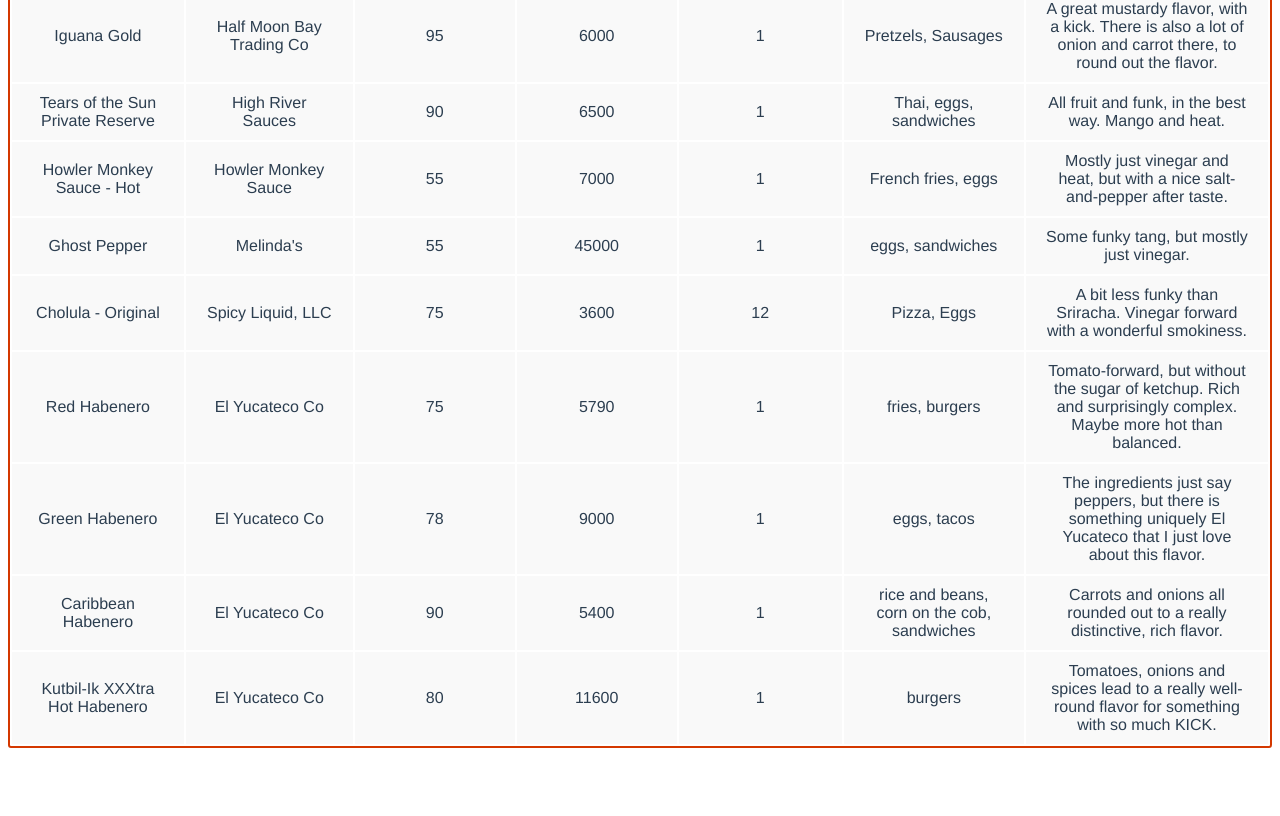
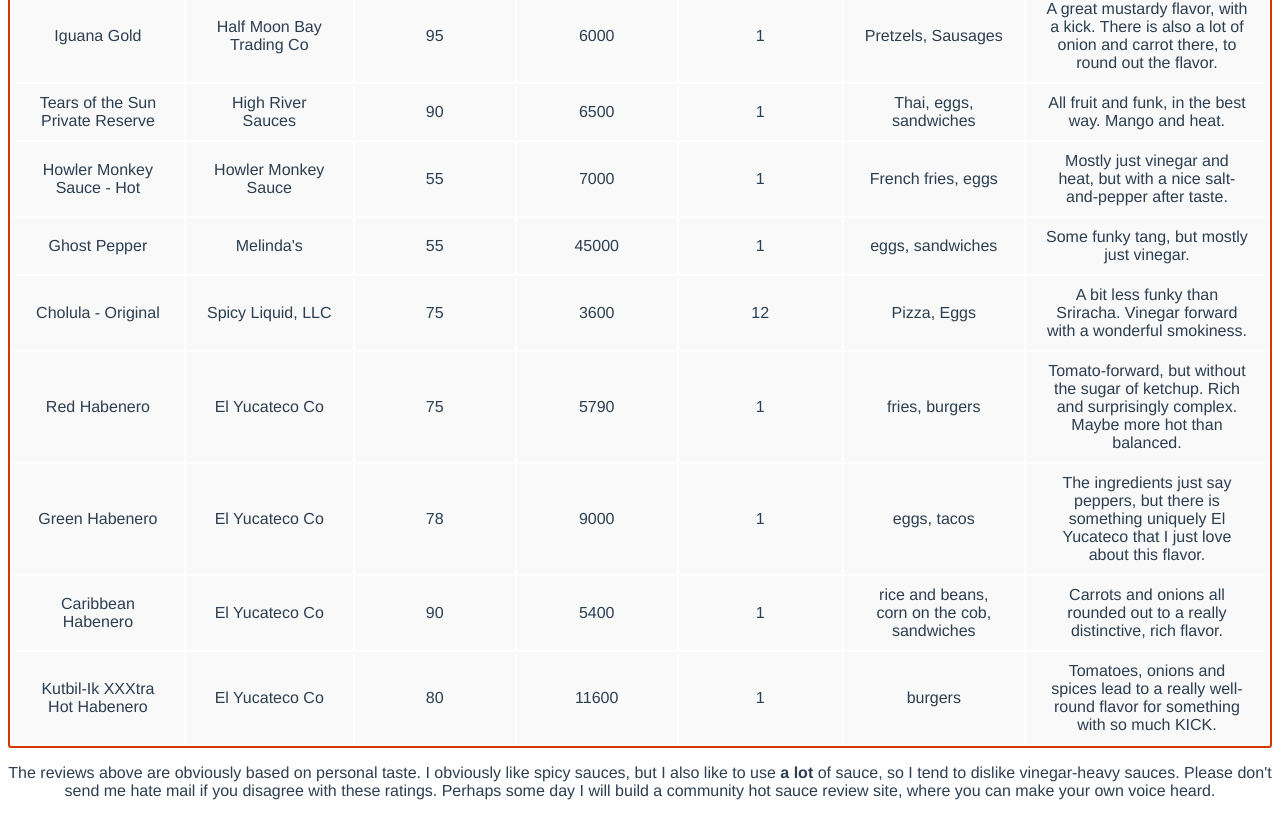
Before and after one commit to john-science/pepperhead, a Vue app: page / in a window 1280 px wide. Shown: the part 805-1621 px from the top of the page. Before the commit the page ends 1561 px from the top, so only its background shows below. Built offline with nearby package versions, Linux system fonts and the light colour scheme.

Commit message:
Adding Nerd Rage disclaimer

```diff
--- a/src/components/HotSauceTable.vue
+++ b/src/components/HotSauceTable.vue
@@ -26,6 +26,9 @@
         </tr>
       </tbody>
     </table>
+
+    <p>The reviews above are obviously based on personal taste. I obviously like spicy sauces, but I also like to use <strong>a lot</strong> of sauce, so I tend to dislike vinegar-heavy sauces. Please
+    don't send me hate mail if you disagree with these ratings. Perhaps some day I will build a community hot sauce review site, where you can make your own voice heard.</p>
   </div>
 </template>
 
```
